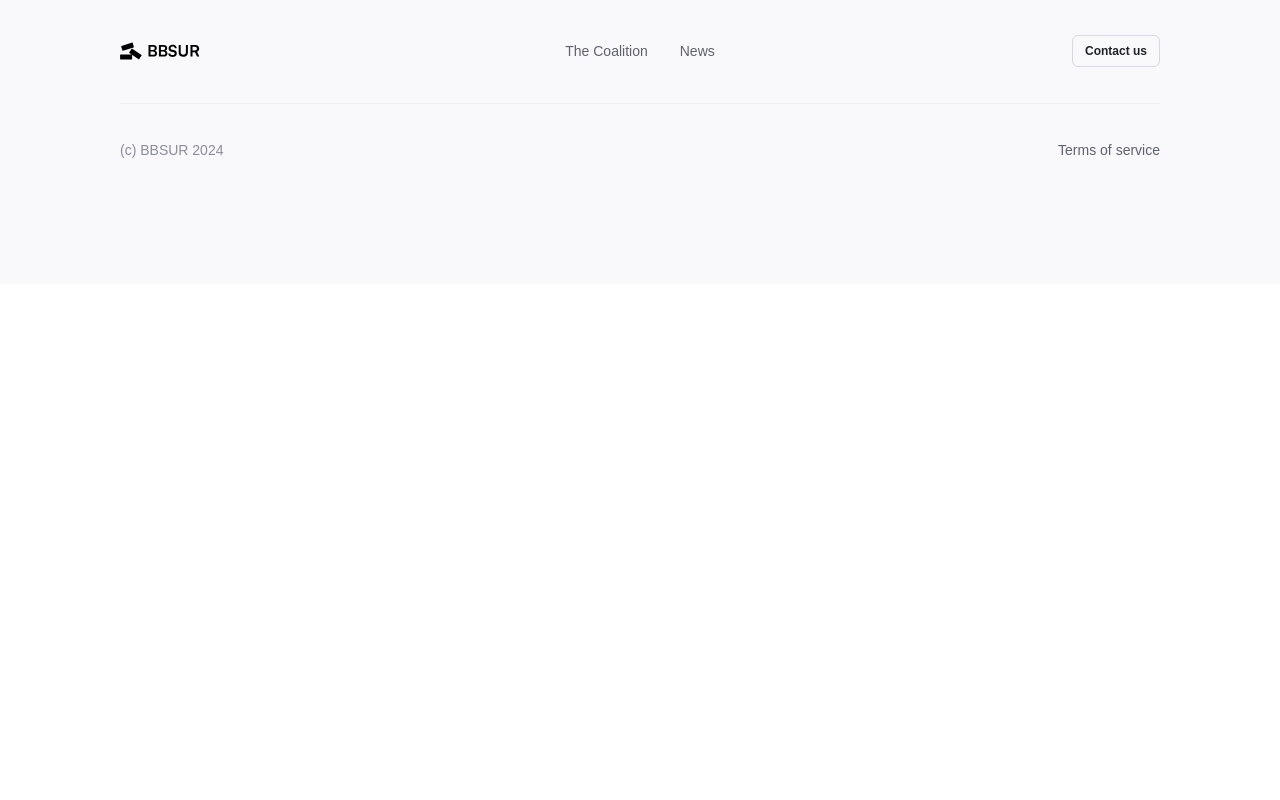
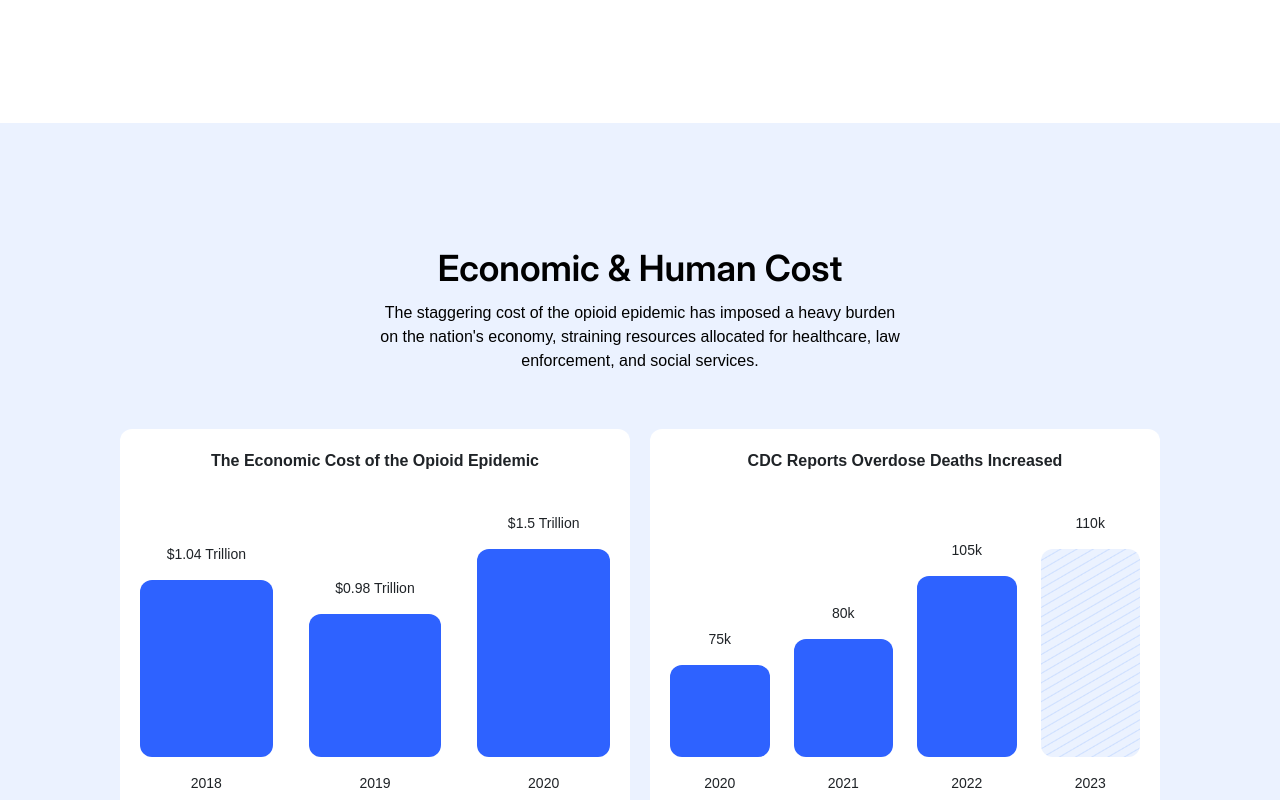
Before and after one commit to peter-sidejar/bbsur-web, a Next.js app: page / in a window 1280 px wide. Shown: the part 2540-3340 px from the top of the page. Before the commit the page ends 2824 px from the top, so only its background shows below. Built offline with nearby package versions, Linux system fonts and the light colour scheme; a web font is replaced by a local one.

Commit message:
feat: Add EconomicMetrics component to Home page

```diff
--- a/src/components/home/Home.tsx
+++ b/src/components/home/Home.tsx
@@ -2,6 +2,7 @@ import React from 'react';
 import Hero from './Hero';
 import Coalition from './Coalition';
 import ProblemSection from './problem-section/ProblemSection';
+import EconomicMetrics from './economic-metrics/EconomicMetrics';
 
 const Home = () => {
   return (
@@ -9,6 +10,7 @@ const Home = () => {
       <Hero />
       <Coalition />
       <ProblemSection />
+      <EconomicMetrics />
     </div>
   );
 };
--- /dev/null
+++ b/src/components/home/economic-metrics/Description.tsx
@@ -0,0 +1,16 @@
+import React from 'react';
+
+const Description = () => {
+  return (
+    <div>
+      <div className='flex flex-col md:items-center'>
+        <h2 className='bold-9  md:text-center'>Economic & Human Cost</h2>
+        <p className='mt-3 md:max-w-[522px] md:text-center'>
+          {`The staggering cost of the opioid epidemic has imposed a heavy burden on the nation's economy, straining resources allocated for healthcare, law enforcement, and social services. `}
+        </p>
+      </div>
+    </div>
+  );
+};
+
+export default Description;
--- /dev/null
+++ b/src/components/home/economic-metrics/EconomicMetrics.tsx
@@ -0,0 +1,16 @@
+import React from 'react';
+import Description from './Description';
+import Metrics from './Metrics';
+
+const EconomicMetrics = () => {
+  return (
+    <section className='py-[56px] md:py-[124px] bg-accent-3'>
+      <div className='side-wrapper'>
+        <Description />
+      </div>
+      <Metrics />
+    </section>
+  );
+};
+
+export default EconomicMetrics;
--- /dev/null
+++ b/src/components/home/economic-metrics/Metrics.tsx
@@ -0,0 +1,76 @@
+import React from 'react';
+
+const Metrics = () => {
+  return (
+    <div className='mobile-full-side-wrapper'>
+      <div className='grid grid-cols-1 md:grid-cols-2 gap-5 text-neutral-12 mt-[56px]'>
+        <div className='bg-panel-1 rounded-[12px] p-5 flex flex-col h-[384px] gap-10 justify-between'>
+          <h6 className='text-center bold-4 shrink-0'>
+            The Economic Cost of the Opioid Epidemic
+          </h6>
+
+          <div className='grid grid-cols-3 gap-7 md:gap-5 xl:gap-9 grow items-end'>
+            <div className='h-[88.9%] flex flex-col gap-4'>
+              <span className='text-center medium-3 shrink-0'>
+                $1.04 Trillion
+              </span>
+              <div className='w-full bg-accent-9 grow rounded-[12px]'></div>
+              <span className='text-center medium-3 shrink-0'>2018</span>
+            </div>
+            <div className='h-[77%] flex flex-col gap-4'>
+              <span className='text-center medium-3 shrink-0'>
+                $0.98 Trillion
+              </span>
+              <div className='w-full bg-accent-9 grow rounded-[12px]'></div>
+              <span className='text-center medium-3 shrink-0'>2019</span>
+            </div>
+            <div className='h-full flex flex-col gap-4'>
+              <span className='text-center medium-3 shrink-0'>
+                $1.5 Trillion
+              </span>
+              <div className='w-full bg-accent-9 grow rounded-[12px]'></div>
+              <span className='text-center medium-3 shrink-0'>2020</span>
+            </div>
+          </div>
+        </div>
+        <div className='bg-panel-1 rounded-[12px] p-5 flex flex-col h-[384px] gap-10 justify-between'>
+          <h6 className='text-center bold-4 shrink-0'>
+            CDC Reports Overdose Deaths Increased
+          </h6>
+          <div className='grid grid-cols-4 gap-5 xl:gap-6 grow items-end'>
+            <div className='h-[58.6%] flex flex-col gap-4'>
+              <span className='text-center medium-3 shrink-0'>75k</span>
+              <div className='w-full bg-accent-9 grow rounded-[12px]'></div>
+              <span className='text-center medium-3 shrink-0'>2020</span>
+            </div>
+            <div className='h-[67.9%] flex flex-col gap-4'>
+              <span className='text-center medium-3 shrink-0'>80k</span>
+              <div className='w-full bg-accent-9 grow rounded-[12px]'></div>
+              <span className='text-center medium-3 shrink-0'>2021</span>
+            </div>
+            <div className='h-[90.4%] flex flex-col gap-4'>
+              <span className='text-center medium-3 shrink-0'>105k</span>
+              <div className='w-full bg-accent-9 grow rounded-[12px]'></div>
+              <span className='text-center medium-3 shrink-0'>2022</span>
+            </div>
+            <div className='h-full flex flex-col gap-4'>
+              <span className='text-center medium-3 shrink-0'>110k</span>
+              <div
+                className='w-full bg-accent-3 grow rounded-[12px]'
+                style={{
+                  backgroundImage: 'url(/shared/Slanted-Pattern.png)',
+                  backgroundSize: 'cover',
+                  backgroundRepeat: 'repeat',
+                  backgroundPosition: 'center',
+                }}
+              ></div>
+              <span className='text-center medium-3 shrink-0'>2023</span>
+            </div>
+          </div>
+        </div>
+      </div>
+    </div>
+  );
+};
+
+export default Metrics;
--- a/src/components/home/problem-section/ProblemSection.tsx
+++ b/src/components/home/problem-section/ProblemSection.tsx
@@ -4,7 +4,7 @@ import Map from './Map';
 
 const ProblemSection = () => {
   return (
-    <section className='side-wrapper mt-[80px] md:mt-[124px] '>
+    <section className='side-wrapper py-[80px] md:py-[124px] '>
       <Description />
       <Map />
     </section>
--- a/src/styles/globals.css
+++ b/src/styles/globals.css
@@ -193,6 +193,10 @@ body {
     text-wrap: balance;
   }
 
+  .mobile-full-side-wrapper {
+    @apply sm:px-8 xl:px-0 max-w-[1040px] mx-auto;
+  }
+
   .side-wrapper {
     @apply px-5 sm:px-8 xl:px-0 max-w-[1040px] mx-auto;
   }
--- a/tailwind.config.ts
+++ b/tailwind.config.ts
@@ -9,6 +9,7 @@ const config: Config = {
   theme: {
     extend: {
       colors: {
+        'accent-3': 'rgba(235, 242, 255, 1)',
         'accent-9': '#2E62FF',
         'neutral-12': 'rgb(var(--neutral-12) / <alpha-value>)',
         'neutral-11': 'var(--neutral-11)',
```
Also changed, not shown: public/shared/Slanted-Pattern.png (added).
